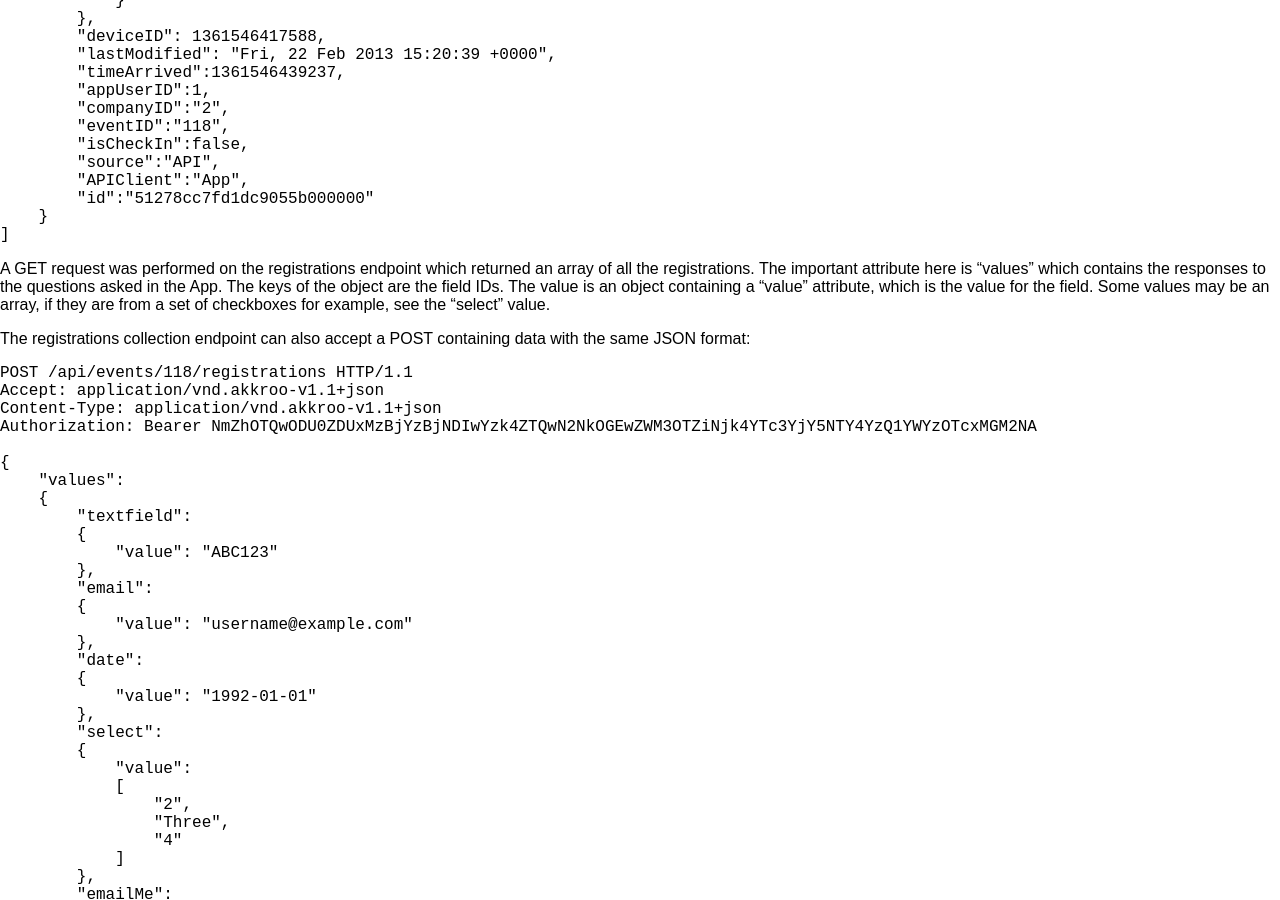
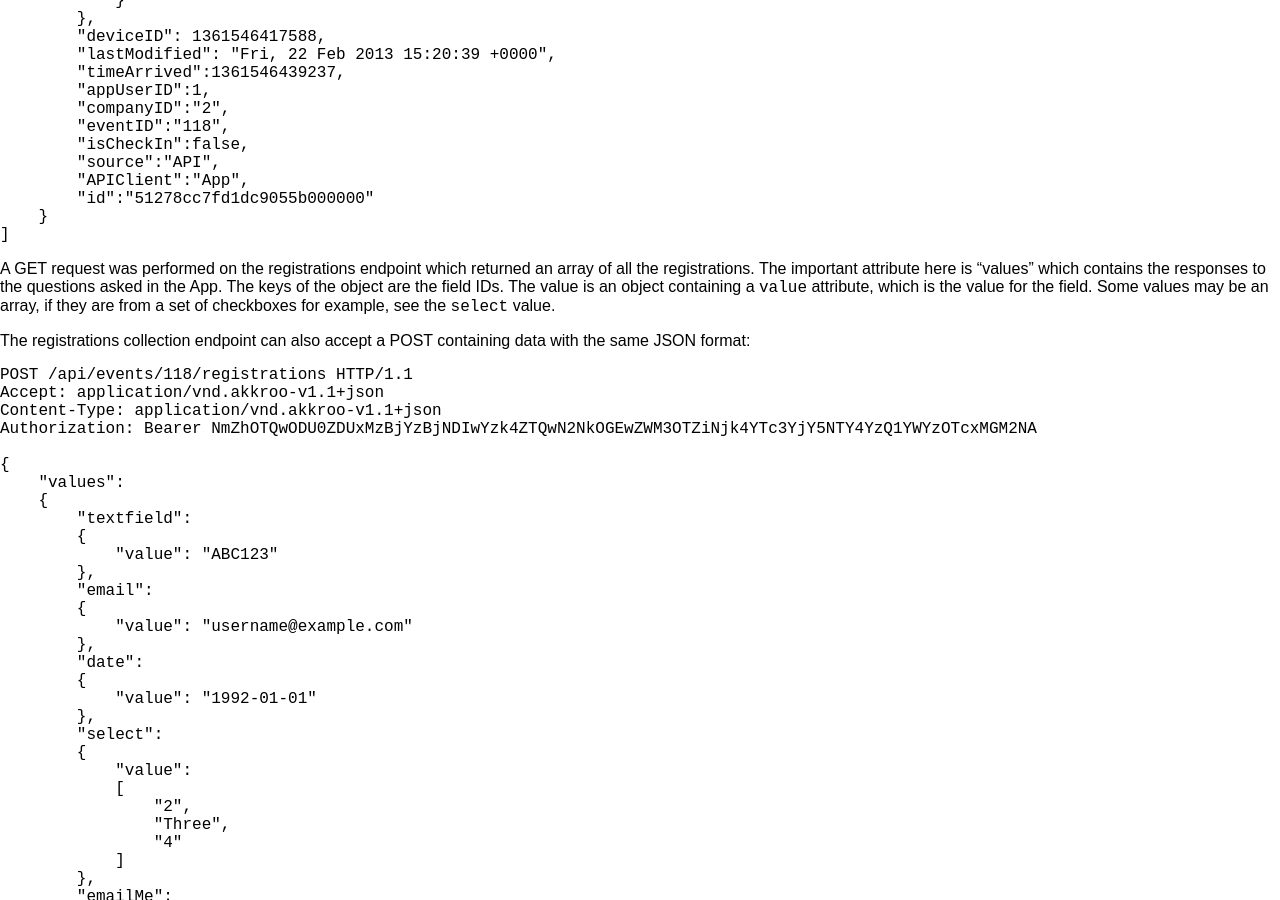
Before and after one commit to craigreid/docs, a Jekyll site: the page built from api/index.md, in a window 1280 px wide and 900 px high, scrolled down 8271 px. Built offline with Jekyll 4.4.1, drawn with Linux system fonts in a browser that asks for light colours.

Commit message:
formatting

```diff
--- a/api/index.md
+++ b/api/index.md
@@ -17,11 +17,11 @@ access by sending an e-mail to [support@akkroo.com](mailto:support@akkroo.com).
 
 ## Quick SDK Downloads
 
-- PHP
-- Python
-- Ruby
-- Java
-- ASP.NET (C#)
+- [PHP](#)
+- [Python](#)
+- [Ruby](#)
+- [Java](#)
+- [ASP.NET (C#)](#)
 
 ## Getting Started: Examples
 
@@ -119,11 +119,11 @@ Extracting collected data.
 Download a SDK for a plug-and-play wrapper. We don't officially support these
 SDKs, but they will help you get started.
 
-- PHP
-- Python
-- Ruby
-- Java
-- ASP.NET (C#)
+- [PHP](#)
+- [Python](#)
+- [Ruby](#)
+- [Java](#)
+- [ASP.NET (C#)](#)
 
 
 
@@ -515,9 +515,15 @@ by specifying the event ID in the url:
         }
     ]
 
-A GET request was performed on the registrations endpoint which returned an array of all the registrations.  The important attribute here is "values" which contains the responses to the questions asked in the App.  The keys of the object are the field IDs.  The value is an object containing a "value" attribute, which is the value for the field.  Some values may be an array, if they are from a set of checkboxes for example, see the "select" value.
+A GET request was performed on the registrations endpoint which returned an
+array of all the registrations.  The important attribute here is "values" which
+contains the responses to the questions asked in the App.  The keys of the
+object are the field IDs.  The value is an object containing a `value`
+attribute, which is the value for the field.  Some values may be an array, if
+they are from a set of checkboxes for example, see the `select` value.
 
-The registrations collection endpoint can also accept a POST containing data with the same JSON format:
+The registrations collection endpoint can also accept a POST containing data
+with the same JSON format:
 
     POST /api/events/118/registrations HTTP/1.1
     Accept: application/vnd.akkroo-v1.1+json
@@ -614,4 +620,6 @@ The registrations collection endpoint can also accept a POST containing data wit
     }
 
 
-There are also error responses which I have not documented here, but hopefully this will give you an idea of how you can integrate with the API. If you have any questions on this let me know.
+There are also error responses which I have not documented here, but hopefully
+this will give you an idea of how you can integrate with the API. If you have
+any questions on this let me know.
```
